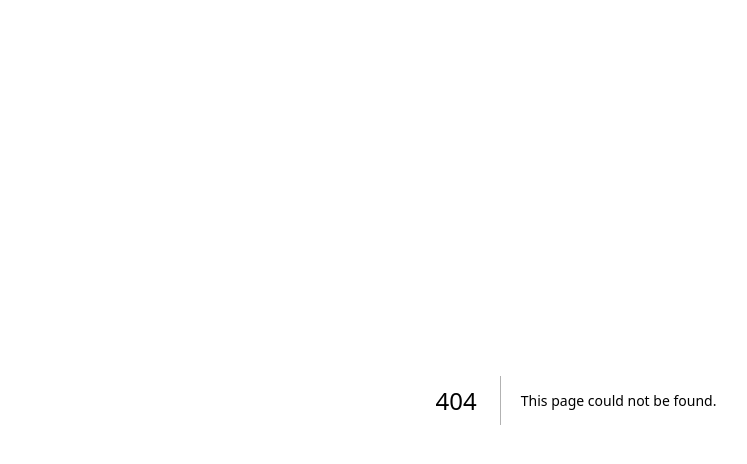
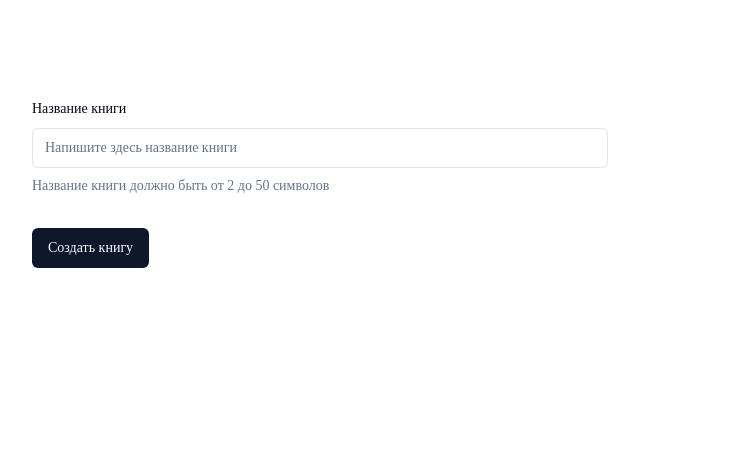
Before and after one commit to endzhe23/ebook-library-front, a Next.js app: page /add-book in a window 1280 px wide. Before the commit this address had no page. Shown: the top 464 px of the page, without its empty margins (64-811 px from the left). Built offline with nearby package versions, Linux system fonts and the light colour scheme.

Commit message:
add book creating form

```diff
--- /dev/null
+++ b/src/pages/add-book.tsx
@@ -0,0 +1,66 @@
+"use client";
+import "../app/globals.css"
+import {z} from "zod"
+import {Form, FormControl, FormDescription, FormField, FormItem, FormLabel} from "@/components/ui/form";
+import {useForm} from "react-hook-form";
+import {zodResolver} from "@hookform/resolvers/zod";
+import {Input} from "@/components/ui/input";
+import React from "react";
+import {Button} from "@/components/ui/button";
+import {axiosInstance} from "@/lib/axios";
+import {toast} from "sonner";
+import {Toaster} from "@/components/ui/sonner";
+
+
+const BookShema = z.object({
+    authorIds: z.array(z.number()).min(2).max(50),
+    title: z.string(),
+    description: z.string(),
+    ISBN: z.string()
+})
+
+export default function Books() {
+    const form = useForm<z.infer<typeof BookShema>>({
+        resolver: zodResolver(BookShema),
+        defaultValues: {
+            authorIds: [],
+            title: "",
+            description: "",
+            ISBN: ""
+        }
+    })
+    const onSubmit = (formData: z.infer<typeof BookShema>) => {
+        console.log(formData)
+        axiosInstance.post("/books/add", {...formData})
+            .then(() => toast("Book created successfully", {
+                action: {
+                    label: "Close",
+                    onClick: () => console.log("Closed")
+
+                }
+            }))
+            .catch((error) => console.error(error))
+    }
+    return (
+        <main className="flex min-h-screen max-w-3xl flex-col items-left justify-self-auto p-24">
+            <Form {...form}>
+                <form onSubmit={form.handleSubmit(onSubmit)} className="space-y-8">
+                    <FormField control={form.control} name="title" render={({field}) => (
+                        <FormItem>
+                            <FormLabel>Название книги</FormLabel>
+                            <FormControl>
+                                <Input placeholder="Напишите здесь название книги" {...field}/>
+                            </FormControl>
+                            <FormDescription>
+                                Название книги должно быть от 2 до 50 символов
+                            </FormDescription>
+                        </FormItem>
+                    )}
+                    />
+                    <Button type="submit">Создать книгу</Button>
+                </form>
+            </Form>
+            <Toaster/>
+        </main>
+    );
+}
```
